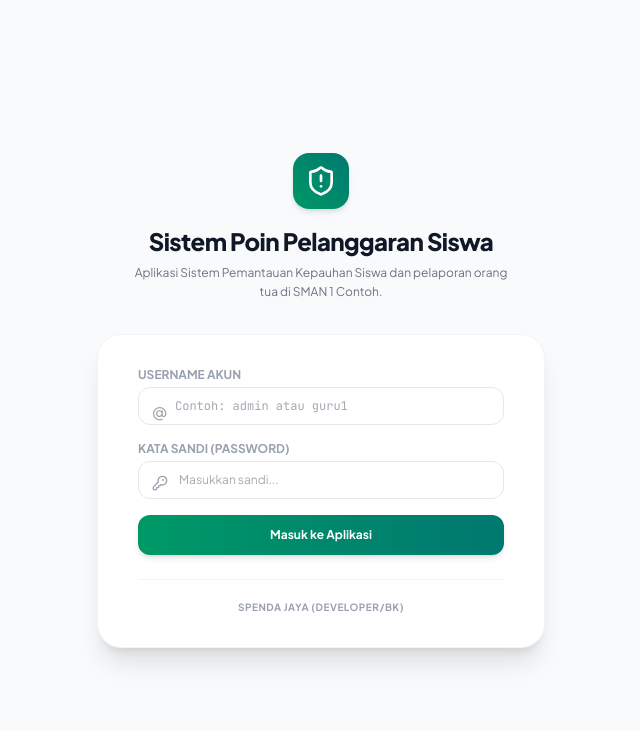
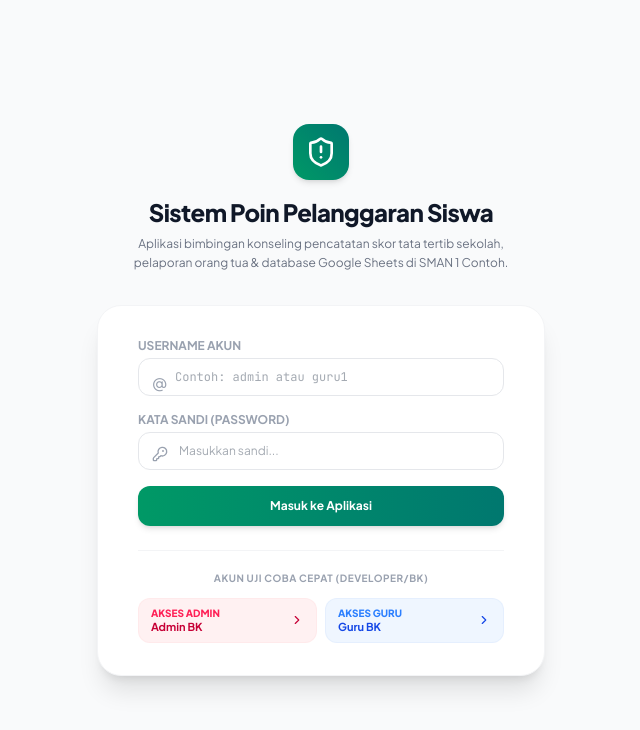
Before and after one commit to smpn02bengkulukota-cmd/SIPATUH, a React (Vite) app: page / in a window 1280 px wide. Shown: the top 730 px of the page, without its empty margins (319-959 px from the left). Built offline with nearby package versions, Linux system fonts and the light colour scheme.

Commit message:
Update App.tsx

```diff
--- a/src/App.tsx
+++ b/src/App.tsx
@@ -240,7 +240,7 @@ export default function App() {
             {settings.namaAplikasi || 'Sistem Poin Pelanggaran Siswa'}
           </h2>
           <p className="mt-1.5 text-xs text-gray-500 max-w-sm mx-auto leading-relaxed">
-            Aplikasi Sistem Pemantauan Kepauhan Siswa dan pelaporan orang tua di {settings.namaSekolah || 'SMAN 1 Contoh'}.
+            Aplikasi bimbingan konseling pencatatan skor tata tertib sekolah, pelaporan orang tua & database Google Sheets di {settings.namaSekolah || 'SMAN 1 Contoh'}.
           </p>
         </div>
 
@@ -294,8 +294,31 @@ export default function App() {
 
             {/* Quick Login Profiles for Easy Testing */}
             <div className="border-t border-gray-100 pt-5 space-y-3">
-              <span className="text-[10px] font-bold uppercase text-gray-400 tracking-wider block text-center">Spenda Jaya (Developer/BK)</span>
-
+              <span className="text-[10px] font-bold uppercase text-gray-400 tracking-wider block text-center">Akun Uji Coba Cepat (Developer/BK)</span>
+              <div className="grid grid-cols-2 gap-2">
+                <button
+                  type="button"
+                  onClick={() => handleQuickLogin('admin')}
+                  className="px-3 py-2 bg-rose-50 text-rose-700 rounded-xl hover:bg-rose-100/60 border border-rose-100/50 text-left text-xs font-semibold flex items-center justify-between cursor-pointer"
+                >
+                  <div>
+                    <p className="font-extrabold text-[10px] uppercase text-rose-500">Akses Admin</p>
+                    <p className="text-[11px] font-bold">Admin BK</p>
+                  </div>
+                  <ChevronRight className="w-3.5 h-3.5" />
+                </button>
+                <button
+                  type="button"
+                  onClick={() => handleQuickLogin('guru1')}
+                  className="px-3 py-2 bg-blue-50 text-blue-700 rounded-xl hover:bg-blue-100/60 border border-blue-100/50 text-left text-xs font-semibold flex items-center justify-between cursor-pointer"
+                >
+                  <div>
+                    <p className="font-extrabold text-[10px] uppercase text-blue-500">Akses Guru</p>
+                    <p className="text-[11px] font-bold">Guru BK</p>
+                  </div>
+                  <ChevronRight className="w-3.5 h-3.5" />
+                </button>
+              </div>
             </div>
           </div>
         </div>
```
